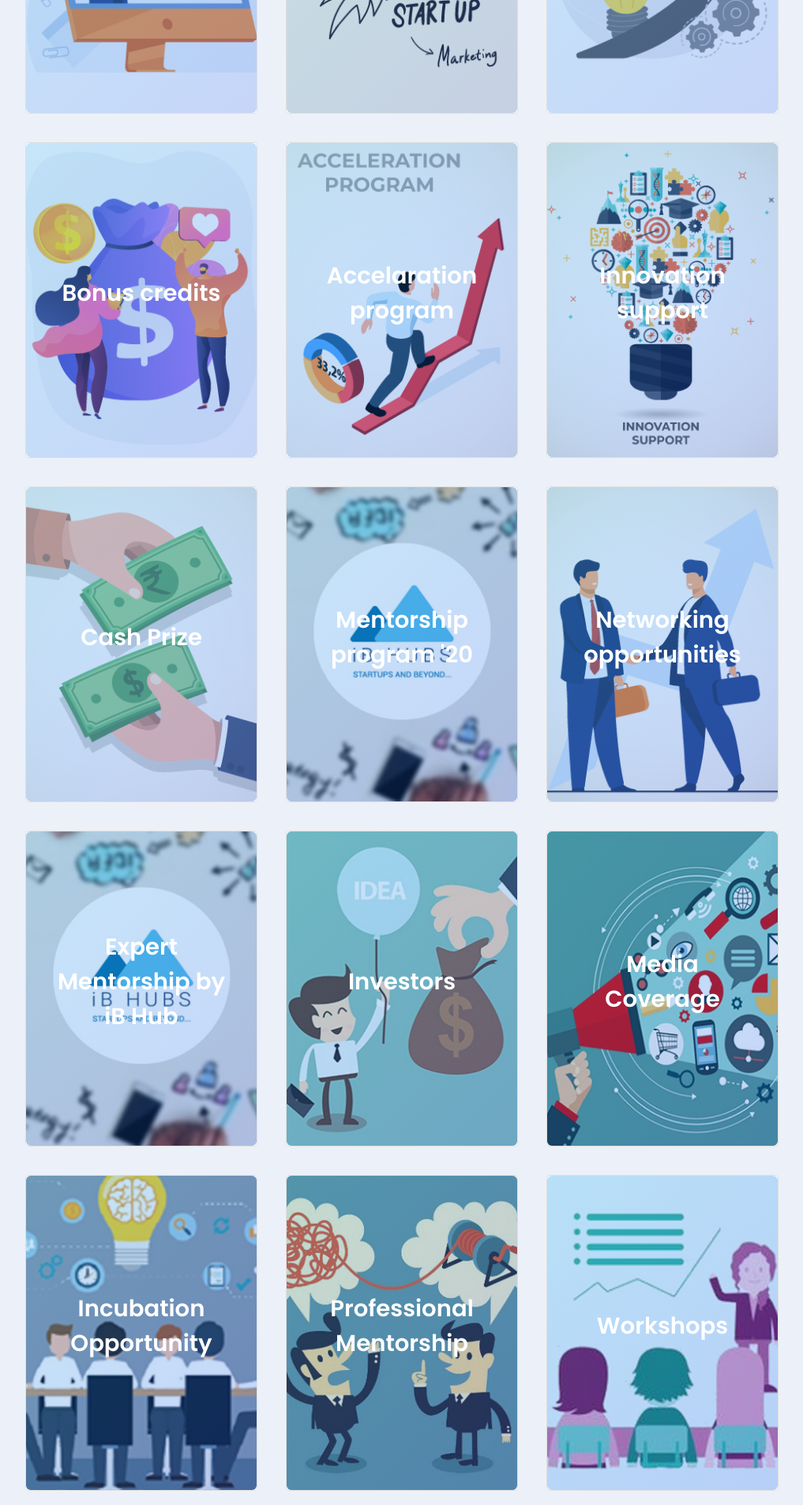
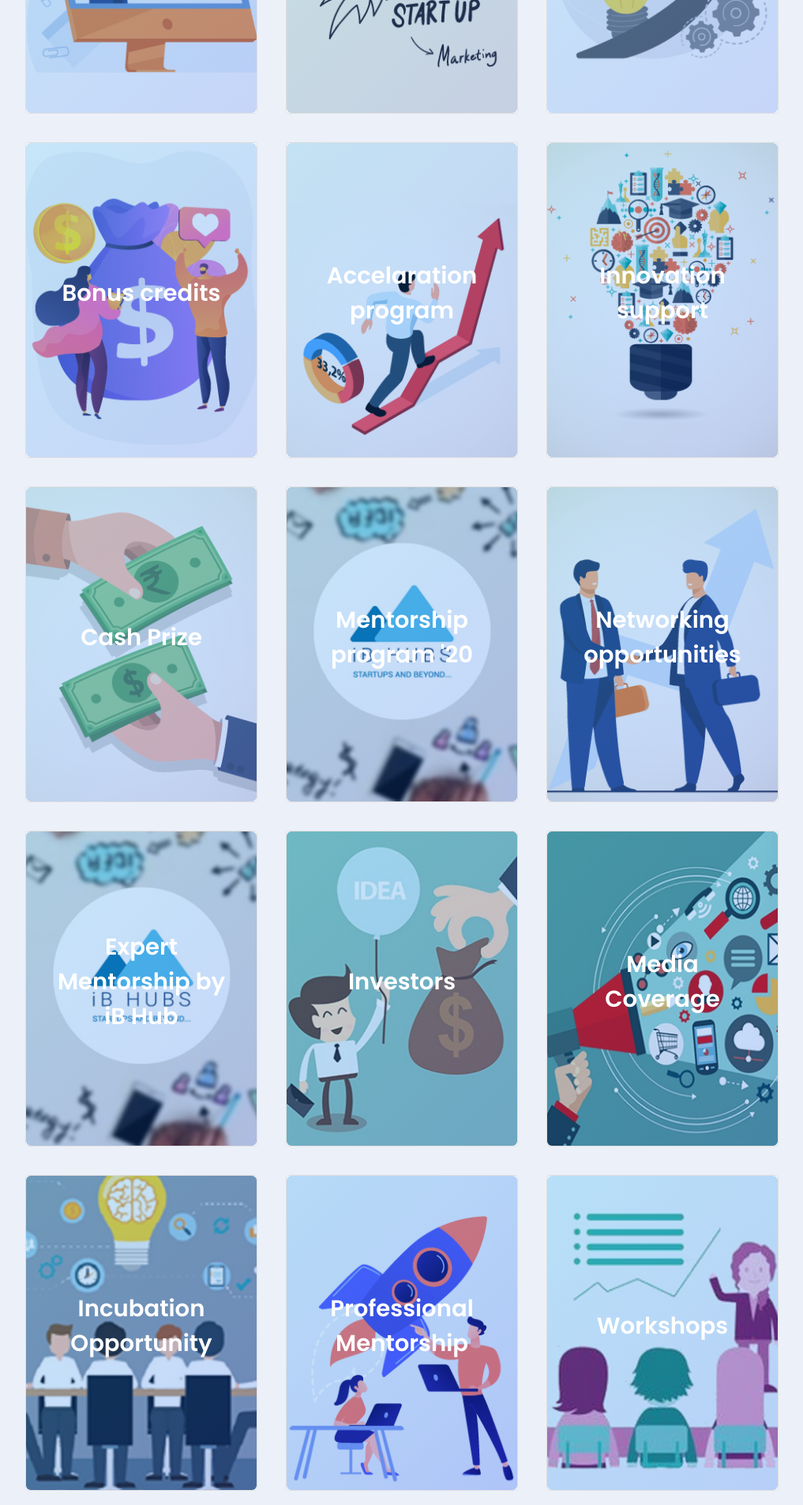
Before and after one commit to aditits/Actionplan2021, a Django app: page /incentives/ in a window 1280 px wide. Shown: the part 328-2234 px from the top of the page at 79% size, without its empty margins (131-1148 px from the left). Run offline with Django 3.2, Linux system fonts and the light colour scheme; some libraries are stand-ins or nearby versions.

Commit message:
[ATS]Commit

```diff
--- a/templates/incentives.html
+++ b/templates/incentives.html
@@ -181,7 +181,7 @@
                     </div>
                   </div></a>
                   <a class="card" href="#!">
-                    <div class="front" style="background-image:url(../static/incentivesImg/mentors.jpg)" >
+                    <div class="front" style="background-image:url(../static/incentivesImg/mentors.png)" >
                       <p>Professional Mentorship</p>
                     </div>
                     <div class="back">
```
Also changed, not shown: static/incentivesImg/ACC-PROGRAM.png, static/incentivesImg/innovation-support.png, static/incentivesImg/mentors.jpg (deleted), static/incentivesImg/mentors.png (added).
